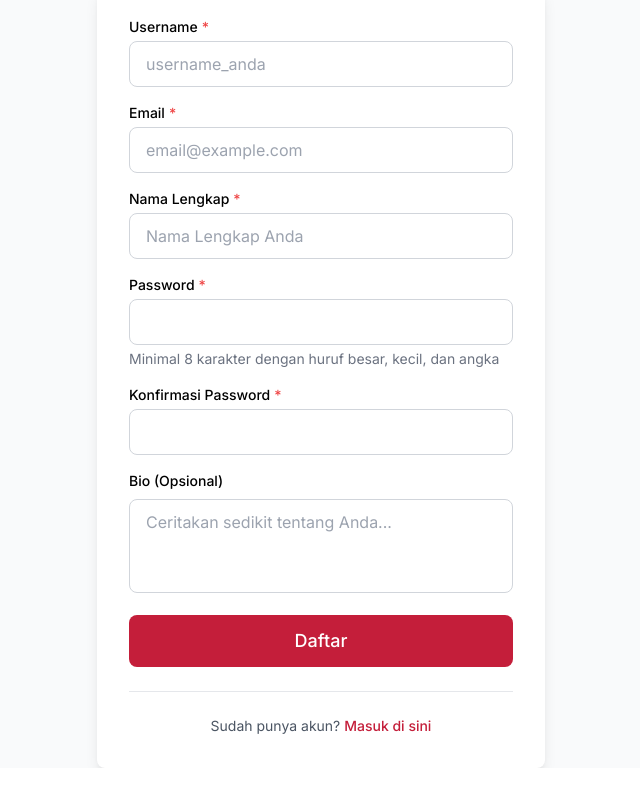
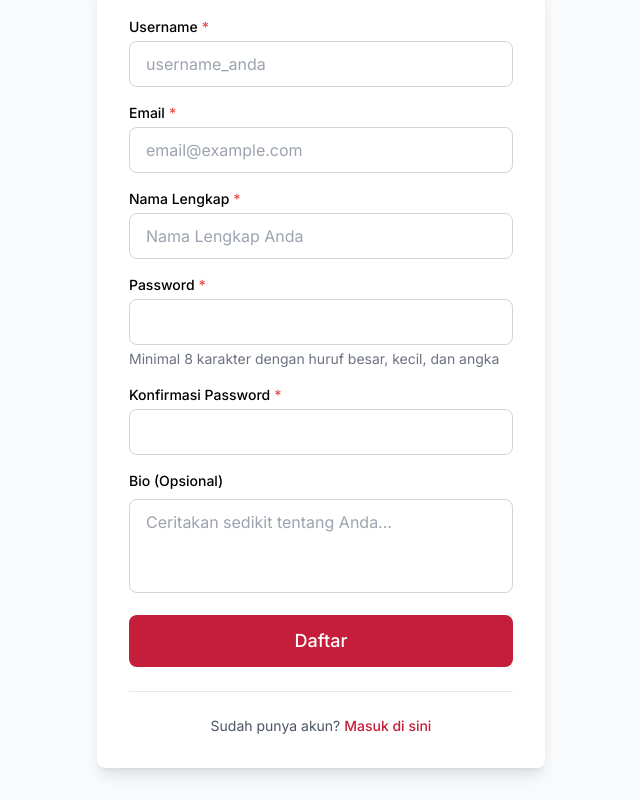
Before and after one commit to kajankk/masasilam-frontend, a React (Vite) app: page /daftar in a window 1280 px wide. Shown: the part 307-1107 px from the top of the page, without its empty margins (319-959 px from the left). Before the commit the page ends 1075 px from the top, so only its background shows below. Built offline with nearby package versions, Linux system fonts and the light colour scheme; no server answers.

Commit message:
Initial Commit

```diff
--- a/src/components/Layout/AuthLayout.jsx
+++ b/src/components/Layout/AuthLayout.jsx
@@ -24,6 +24,9 @@ const AuthLayout = ({ children }) => {
       <main className="flex-1 flex items-center justify-center px-4">
         {children}
       </main>
+
+      <div className="py-4 px-4 text-center text-sm text-gray-500 dark:text-gray-400">
+      </div>
     </div>
   )
 }
```
